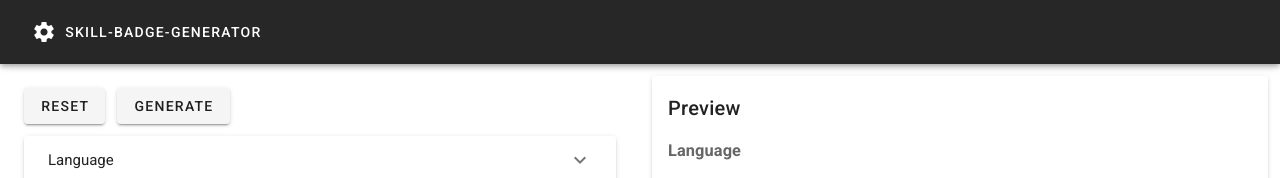
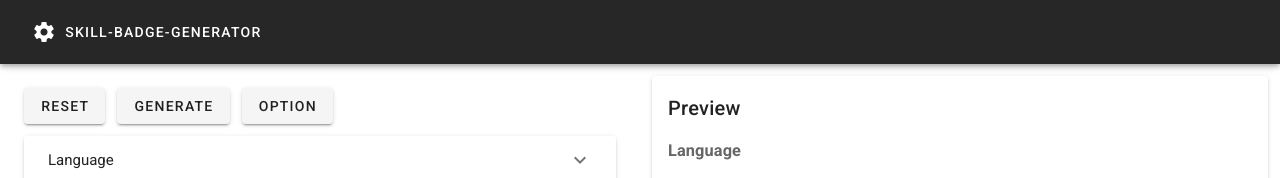
Before and after one commit to proceane/skill-badge-generator, a Vue app: page / in a window 1280 px wide. Shown: the top 178 px of the page. Built offline with nearby package versions, Linux system fonts and the light colour scheme.

Commit message:
add option button

```diff
--- a/src/components/ButtonArea.vue
+++ b/src/components/ButtonArea.vue
@@ -4,20 +4,21 @@
       @click="executeResetCommand"
     >Reset</v-btn>
     <v-dialog
-      v-model="dialog"
+      v-model="generateDialog"
       max-width="800px"
     >
       <template v-slot:activator="{ on, attrs }">
         <v-btn
           v-bind="attrs"
           v-on="on"
+          class="mr-3"
         >
           Generate
         </v-btn>
       </template>
       <v-card>
         <v-card-title>
-          <span class="text-h5">Generate Markdown</span>
+          <span generateDialog="text-h5">Generate Markdown</span>
         </v-card-title>
         <v-card-text>
           <v-container>
@@ -63,11 +64,28 @@
           <v-btn
             color="blue darken-1"
             text
-            @click="dialog = false"
+            @click="generateDialog = false"
           >
             Close
           </v-btn>
         </v-card-actions>
+      </v-card>
+    </v-dialog>
+
+    <v-dialog
+      v-model="optionDialog"
+      max-width="800px"
+    >
+      <template v-slot:activator="{ on, attrs }">
+        <v-btn
+          v-bind="attrs"
+          v-on="on"
+        >
+          Option
+        </v-btn>
+      </template>
+      <v-card>
+        <v-card-title>Option</v-card-title>
       </v-card>
     </v-dialog>
   </v-row>
@@ -76,7 +94,8 @@
 <script>
 export default {
   data: () => ({
-    dialog: false,
+    generateDialog: false,
+    optionDialog: false,
   }),
   props: {
     langSkillList: {
```
